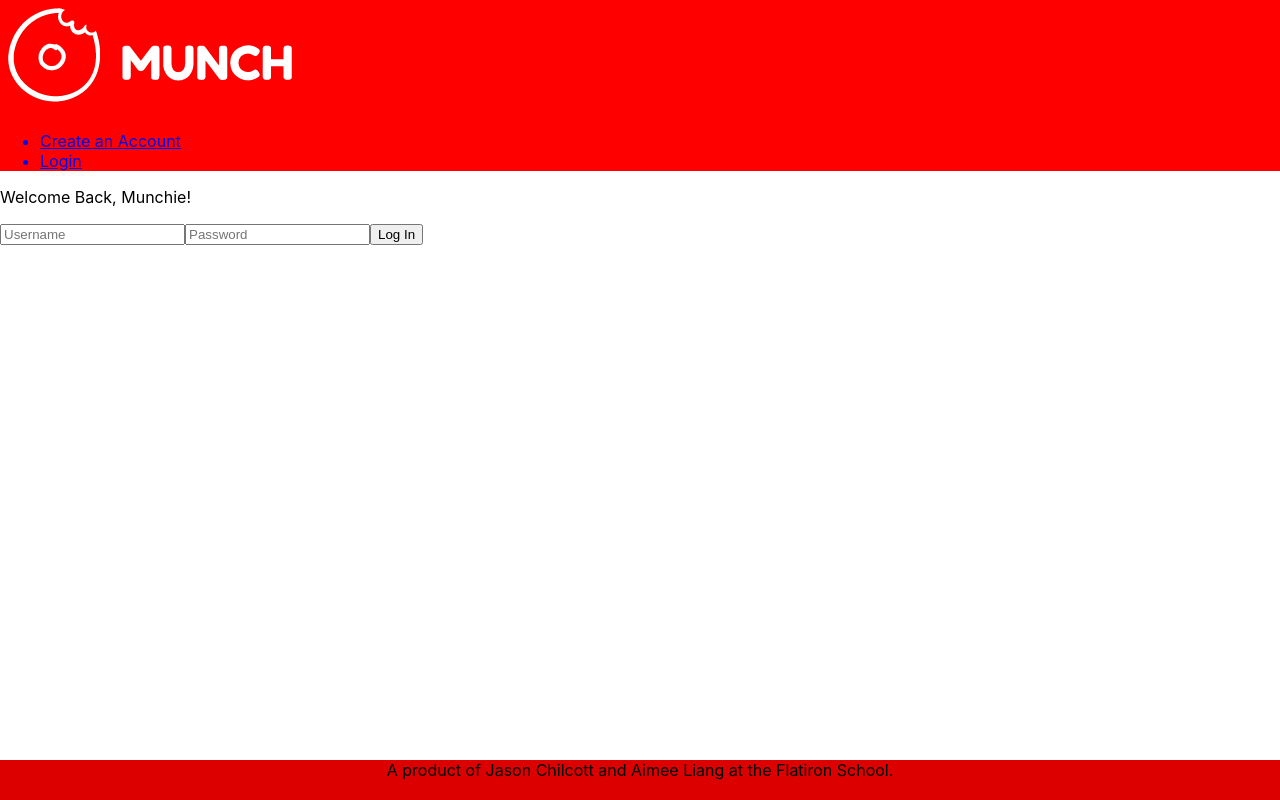
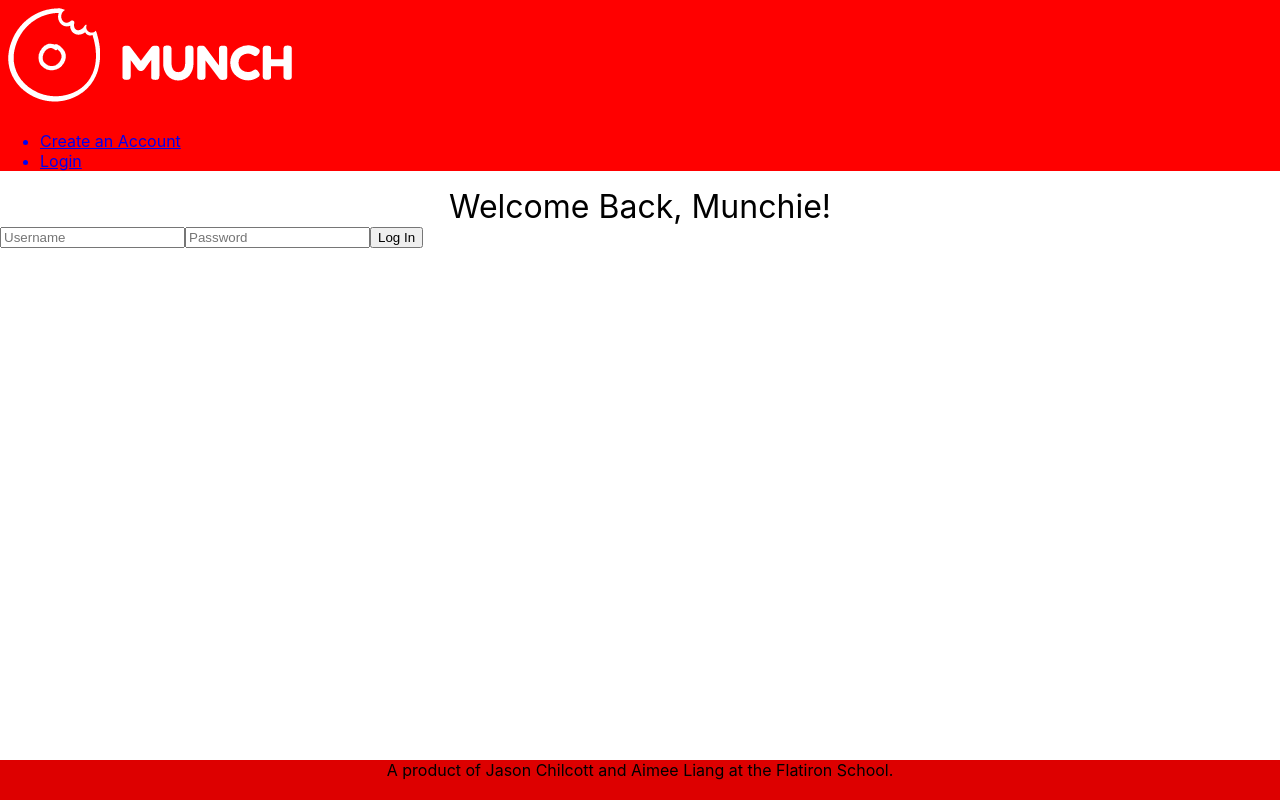
Before and after one commit to aimee-liang/munch-frontend, a React (Create React App) app in the folder munch-frontend/: page /login in a window 1280 px wide. Built offline with nearby package versions, Linux system fonts and the light colour scheme.

Commit message:
Centered welcome back message on Login

```diff
--- a/munch-frontend/src/App.css
+++ b/munch-frontend/src/App.css
@@ -45,3 +45,13 @@
   text-align: center;
   width: 100%;
 }
+
+.welcome-back {
+  text-align: center;
+  margin: auto;
+  font-size: xx-large;
+}
+
+.login-form {
+
+}
--- a/munch-frontend/src/Components/Login.js
+++ b/munch-frontend/src/Components/Login.js
@@ -22,8 +22,8 @@ class Login extends React.Component{
     render(){
         return(
             <>
-            <p>Welcome Back, Munchie!</p>
-            <form onSubmit={this.localLoginHandler}>
+            <p class="welcome-back">Welcome Back, Munchie!</p>
+            <form class="login-form" onSubmit={this.localLoginHandler}>
                 <input type="text" name="username" placeholder="Username" value={this.state.username} onChange={this.changeHandler} />
                 <input type="password" name="password" placeholder="Password" value={this.state.password} onChange={this.changeHandler} />
                 <input type="submit" value="Log In" />
```
